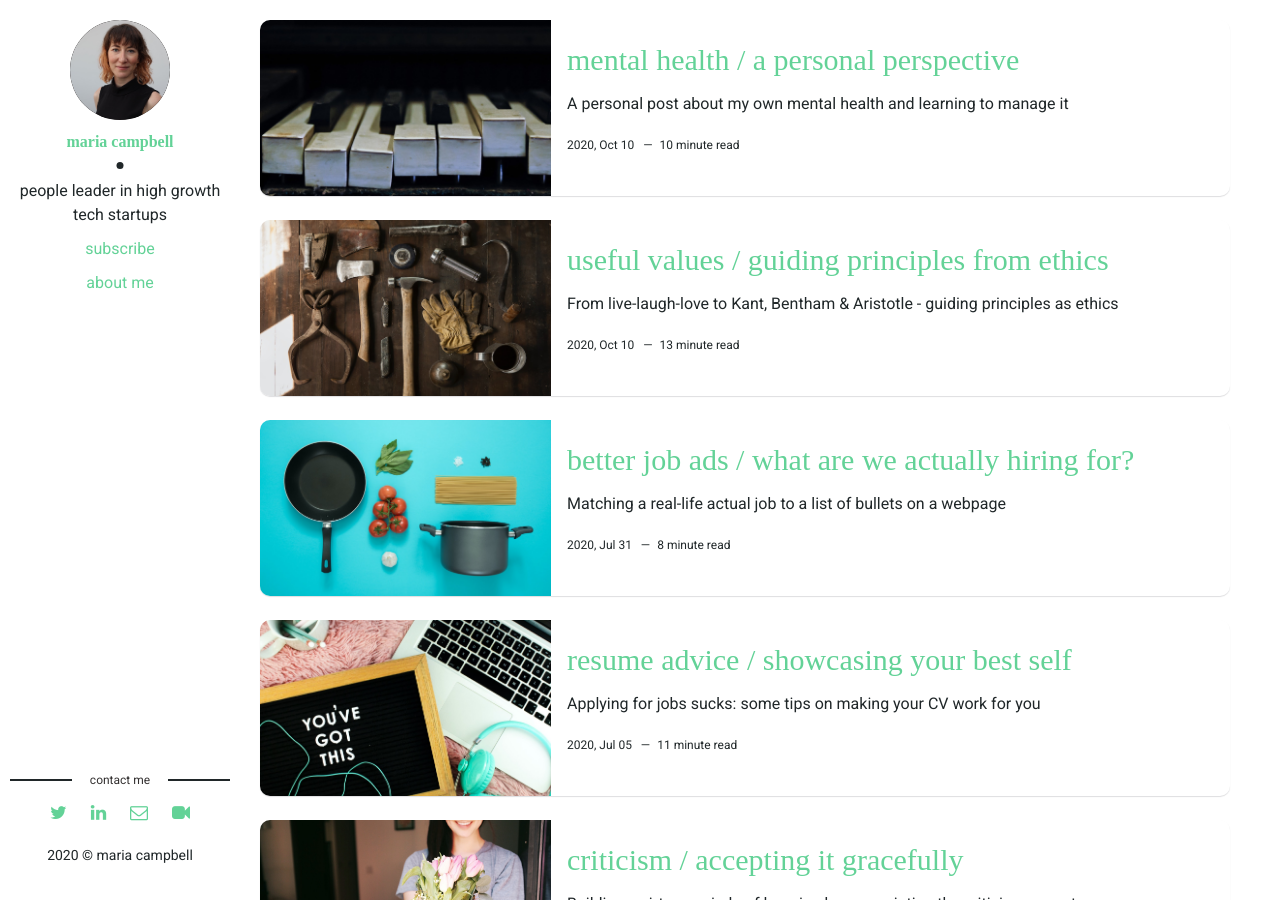
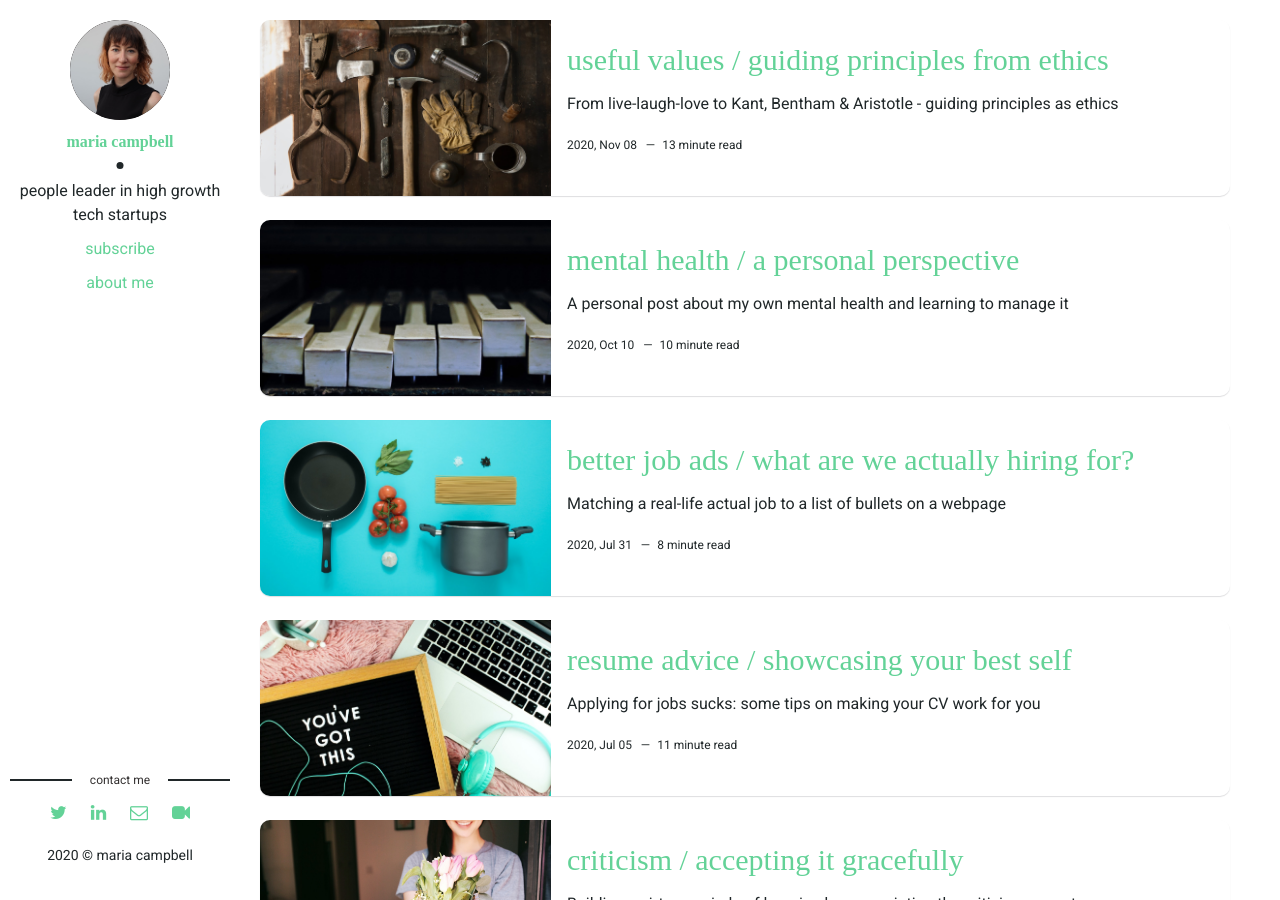
Before and after one commit to moyni/moyni.github.io, a Jekyll site: the page built from index.html, in a window 1280 px wide and 900 px high. Built offline with Jekyll 4.4.1, drawn with Linux system fonts in a browser that asks for light colours; the list of posts is cut into pages by our own code.

Commit message:
correcting the date

```diff
--- a/_posts/2020-11-08-useful-values.markdown
+++ b/_posts/2020-11-08-useful-values.markdown
@@ -2,7 +2,7 @@
 layout: post
 title:  "useful values / guiding principles from ethics"
 short-tag: "useful values"
-date:   2020-10-10 11:40:00 +0000
+date:   2020-11-08 11:40:00 +0000
 tag:
 image: useful-values.jpg
 permalink: /useful-values
```
